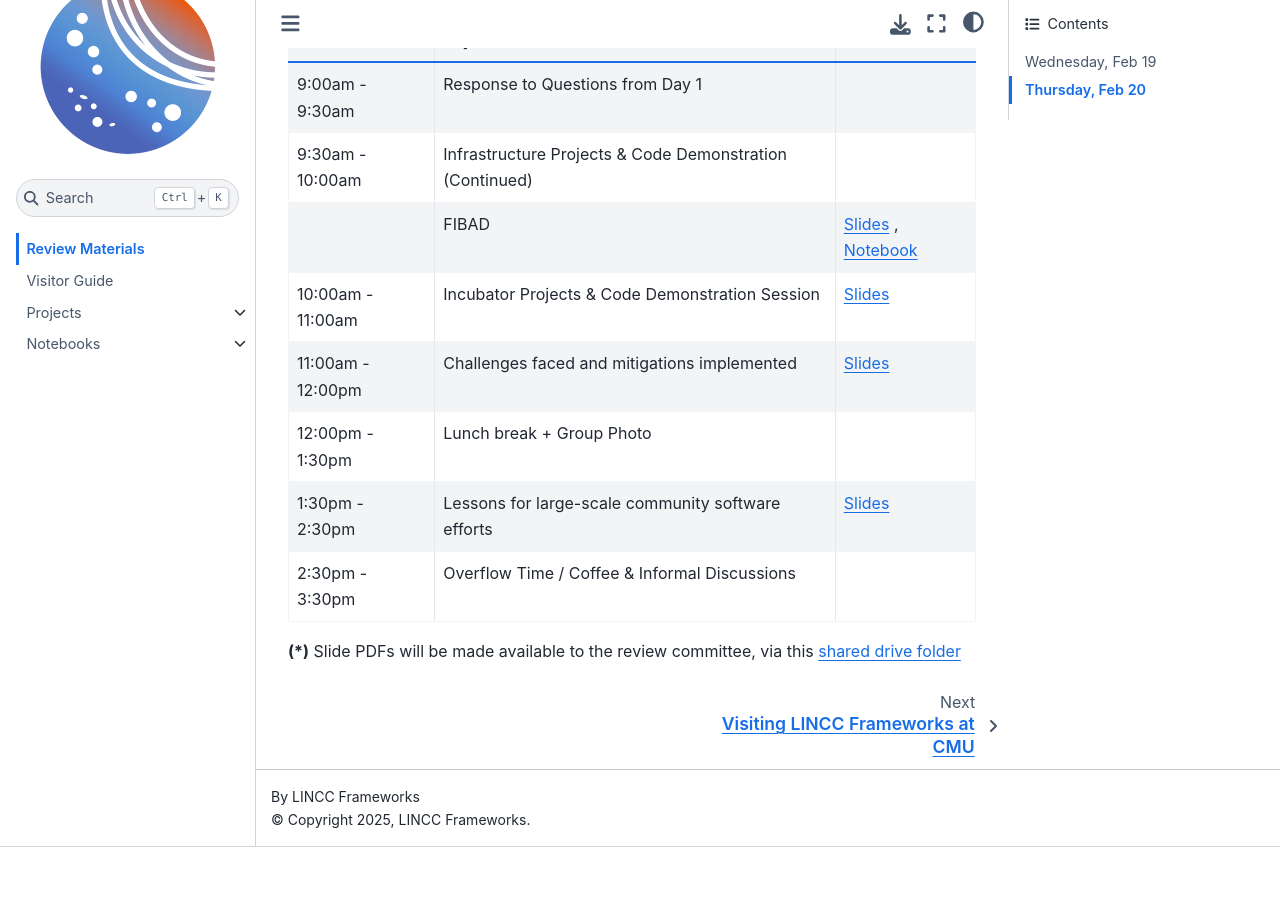
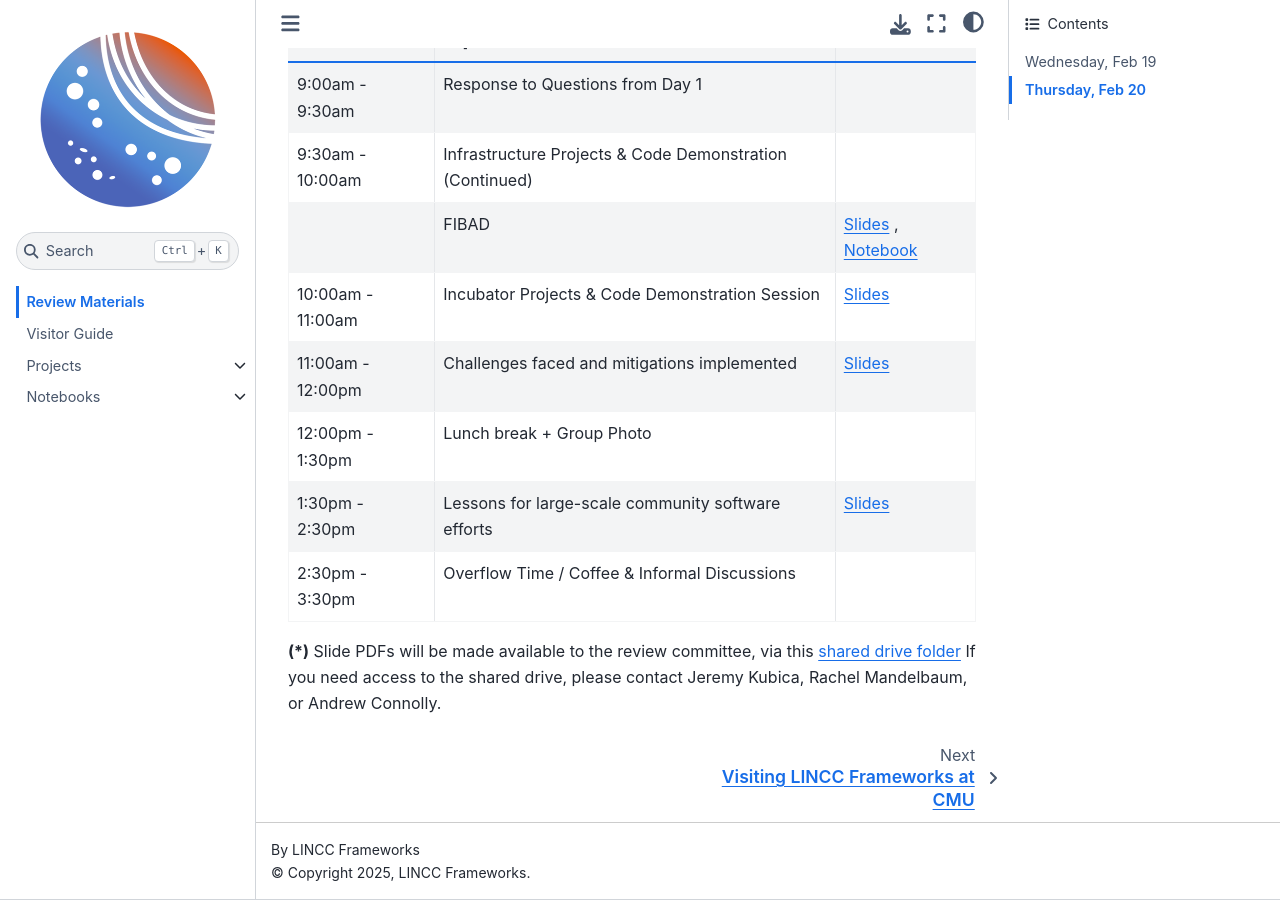
Before and after one commit to lincc-frameworks/midpoint-review, a Sphinx documentation site: the page built from docs/index.rst, in a window 1280 px wide and 900 px high, scrolled down 1520 px. Built offline with Sphinx 7.4.7 and the Sphinx Book theme 1.1.4, drawn with Linux system fonts in a browser that asks for light colours; pages that are not in the unit, such as notebooks, are missing from menus; before the commit the page ends 2367 px from its top, so only the background shows below that.

Commit message:
Update index.rst

```diff
--- a/docs/index.rst
+++ b/docs/index.rst
@@ -102,7 +102,7 @@ Thursday, Feb 20
      -
 
 **(*)** Slide PDFs will be made available to the review committee, via this
-`shared drive folder <https://drive.google.com/drive/folders/1bNHxi8qNDNNYMcQhjHKBssYEAb5i93zS>`__
+`shared drive folder <https://drive.google.com/drive/folders/1bNHxi8qNDNNYMcQhjHKBssYEAb5i93zS>`__  If you need access to the shared drive, please contact Jeremy Kubica, Rachel Mandelbaum, or Andrew Connolly.
 
 .. toctree::
    :hidden:
```
